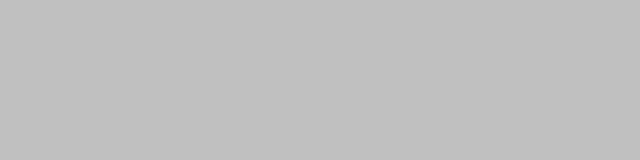
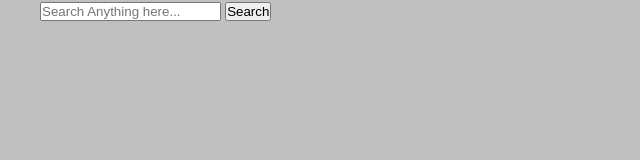
Before and after one commit to CoderCat010/BUY-PRODUCTS-miniDom-project, a plain HTML site: page index.html in a window 1280 px wide. Shown: the whole page, without its empty margins (0-640 px from the left). Drawn offline with nearby package versions, Linux system fonts and the light colour scheme.

Commit message:
added search box and search button

```diff
--- a/index.html
+++ b/index.html
@@ -14,10 +14,16 @@
     <link href="https://fonts.googleapis.com/css2?family=Nunito:ital,wght@0,200..1000;1,200..1000&display=swap" rel="stylesheet">
 </head>
 <body>
+    <!-- main container -->
+     <div>
+        <div class="search-product">
+            <!-- input filed and search button -->
+            <input id="search-box" type="search" placeholder="Search Anything here...">
 
-
-
-
+            <!-- search button -->
+            <button id="search-btn">Search</button>
+        </div>
+     </div>
 
 
 
--- a/style.css
+++ b/style.css
@@ -7,4 +7,7 @@
 body{
     background-color: silver;
     font-family: "Nunito", sans-serif;
+    margin: 0 auto;
+    width: 100%;
+    max-width: 1200px;
 }
```
